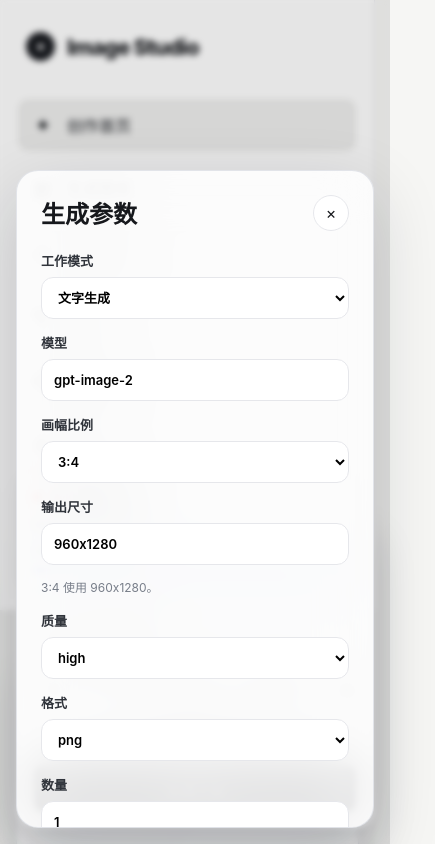
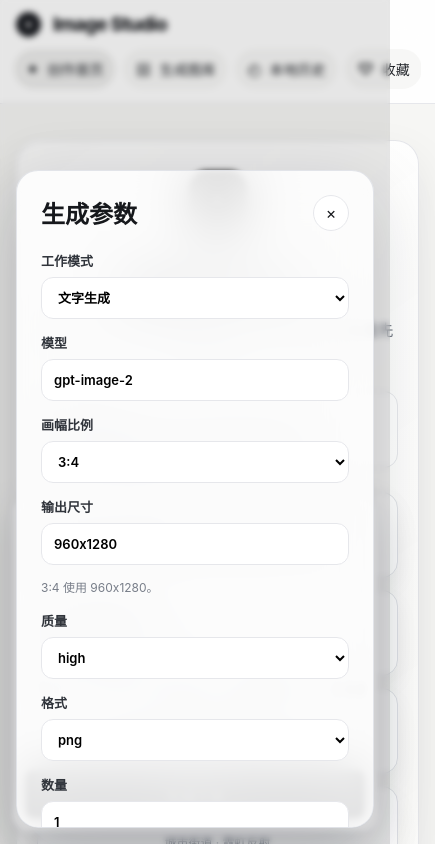
Before and after one commit to zhangwuji0630/image-studio-main, a website: page public/index.html in a window 390 px wide. Both pictures are taken after a click on the button "3:4 · high · png · 1张". Shown: the top 844 px of the page, 435 px wide, since content can reach past the window. Drawn offline with Linux system fonts and the light colour scheme; no server answers.

Commit message:
Polish Image Studio preview and PWA setup

```diff
--- a/public/index.html
+++ b/public/index.html
@@ -2,16 +2,18 @@
 <html lang="zh-CN">
   <head>
     <meta charset="UTF-8" />
-    <meta name="viewport" content="width=device-width, initial-scale=1.0" />
+    <meta name="viewport" content="width=device-width, initial-scale=1.0, viewport-fit=cover" />
     <title>Image Studio</title>
     <meta name="theme-color" content="#f6f6f4" />
+    <meta name="mobile-web-app-capable" content="yes" />
     <meta name="apple-mobile-web-app-capable" content="yes" />
     <meta name="apple-mobile-web-app-title" content="Image Studio" />
     <meta name="apple-mobile-web-app-status-bar-style" content="default" />
     <link rel="manifest" href="./manifest.webmanifest" />
     <link rel="apple-touch-icon" href="./icons/icon-192.png" />
+    <link rel="apple-touch-icon" sizes="512x512" href="./icons/icon-512.png" />
     <link rel="icon" href="./icons/icon-192.png" />
-    <link rel="stylesheet" href="./styles.css?v=image-studio-layout-v19" />
+    <link rel="stylesheet" href="./styles.css?v=image-studio-pwa-v20" />
   </head>
   <body>
     <div class="app-shell">
@@ -223,6 +225,6 @@
       </section>
     </div>
 
-    <script src="./app.js?v=image-studio-layout-v19" defer></script>
+    <script src="./app.js?v=image-studio-pwa-v20" defer></script>
   </body>
 </html>
--- a/public/styles.css
+++ b/public/styles.css
@@ -20,6 +20,8 @@
   color: var(--text);
   background: var(--bg);
   overflow-x: hidden;
+  -webkit-tap-highlight-color: transparent;
+  touch-action: manipulation;
 }
 body.drawer-open { overflow: hidden; }
 button, input, select, textarea { font: inherit; }
@@ -221,5 +223,44 @@
 .lightbox-nav.next { right: 18px; }
 
 @media (max-width: 1280px) { .masonry { grid-template-columns: repeat(auto-fill, minmax(190px, 1fr)); } .composer { width: min(760px, calc(100vw - var(--sidebar-width) - 48px)); } .generate { min-width: 150px; } .settings-button { margin-left: 0; } }
-@media (max-width: 900px) { :root { --sidebar-width: 0px; --composer-height: 260px; } .app-shell { grid-template-columns: 1fr; } .sidebar { position: static; width: auto; min-height: auto; } .main-shell { grid-column: 1; padding: 18px 16px calc(var(--composer-height) + 24px); } .masonry { grid-template-columns: repeat(auto-fill, minmax(160px, 1fr)); gap: 14px; } .inspiration-grid { grid-template-columns: repeat(2, minmax(0,1fr)); } .prompt-formula { align-items: flex-start; flex-direction: column; text-align: left; } .current-grid.multi { grid-template-columns: repeat(2, minmax(0,1fr)); } .current-grid .image-thumb, .current-grid .image-card:nth-child(n) .image-thumb { max-height: 320px; } .drawer { top: auto; left: 16px; right: 16px; bottom: 16px; width: auto; max-height: min(78vh, 680px); transform: translateY(18px) scale(.98); } .drawer.open { transform: translateY(0) scale(1); } .composer { left: 16px; right: 16px; bottom: 16px; width: auto; min-width: 0; transform: none; } .composer-main { grid-template-columns: 1fr; } .composer-bottom { grid-template-columns: 1fr; } .params-link, .generate { width: 100%; min-width: 0; } }
+@media (max-width: 900px) {
+  :root { --sidebar-width: 0px; --composer-height: 292px; }
+  .app-shell { grid-template-columns: 1fr; }
+  .sidebar {
+    position: sticky; top: 0; z-index: 45; width: auto; min-height: auto;
+    padding: max(12px, env(safe-area-inset-top)) 14px 12px;
+    border-right: 0; border-bottom: 1px solid var(--line);
+    background: rgba(255,255,255,.88);
+  }
+  .brand { margin: 0 2px 12px; }
+  .brand-mark { width: 25px; height: 25px; font-size: 12px; }
+  .brand strong { font-size: 19px; }
+  .nav-list { display: flex; gap: 8px; overflow-x: auto; padding-bottom: 2px; scrollbar-width: none; }
+  .nav-list::-webkit-scrollbar { display: none; }
+  .nav-item { flex: 0 0 auto; width: auto; height: 40px; padding: 0 12px; gap: 8px; border-radius: 999px; font-size: 14px; background: rgba(246,246,244,.8); }
+  .nav-item span { width: auto; font-size: 16px; }
+  .service-card { display: none; }
+  .main-shell { grid-column: 1; padding: 18px 16px calc(var(--composer-height) + env(safe-area-inset-bottom) + 24px); }
+  h1 { font-size: 30px; }
+  .create-stage { min-height: 46vh; padding: 18px 0; }
+  .masonry { grid-template-columns: repeat(auto-fill, minmax(160px, 1fr)); gap: 14px; }
+  .inspiration-grid { grid-template-columns: repeat(2, minmax(0,1fr)); }
+  .prompt-formula { align-items: flex-start; flex-direction: column; text-align: left; }
+  .current-grid.multi { grid-template-columns: repeat(2, minmax(0,1fr)); }
+  .current-grid .image-thumb, .current-grid .image-card:nth-child(n) .image-thumb { max-height: 320px; }
+  .drawer { top: auto; left: 16px; right: 16px; bottom: calc(16px + env(safe-area-inset-bottom)); width: auto; max-height: min(78vh, 680px); transform: translateY(18px) scale(.98); }
+  .drawer.open { transform: translateY(0) scale(1); }
+  .composer {
+    left: 12px; right: 12px; bottom: calc(12px + env(safe-area-inset-bottom)); width: auto; min-width: 0;
+    padding: 13px; border-radius: 18px; transform: none;
+  }
+  .composer-main { grid-template-columns: 1fr; }
+  .composer textarea { height: 88px; font-size: 16px; }
+  .upload-card { min-height: 54px; }
+  .composer-bottom { grid-template-columns: 1fr; }
+  .style-chips { padding-bottom: 4px; }
+  .style-chips button { min-height: 36px; }
+  .params-link, .generate { width: 100%; min-width: 0; }
+  .generate { min-height: 48px; }
+}
 @media (max-width: 560px) { .page-head { align-items: stretch; flex-direction: column; } .filters { flex-direction: column; } .filters input { min-width: 0; } .masonry { grid-template-columns: repeat(auto-fill, minmax(140px, 1fr)); gap: 12px; } .inspiration-grid { grid-template-columns: 1fr; } .empty-state { padding: 30px 20px; } .current-grid.two, .current-grid.multi { grid-template-columns: 1fr; max-width: 320px; } .current-grid .image-thumb, .current-grid .image-card:nth-child(n) .image-thumb { max-height: 240px; } }
--- a/server.js
+++ b/server.js
@@ -38,7 +38,7 @@
 const historyPath = path.join(outputRoot, "history.json");
 const trashDir = path.join(outputRoot, ".trash");
 const port = Number(process.env.PORT || 5174);
-const appVersion = "image-studio-layout-v19";
+const appVersion = "image-studio-pwa-v20";
 const defaultImageApiBase = process.env.IMAGE_API_BASE || process.env.IMG_API_BASE || "https://imgv1.aiapis.help";
 let requestSeq = 0;
 
```
Also changed, not shown: public/sw.js (+29 -4 lines), public/manifest.webmanifest.
